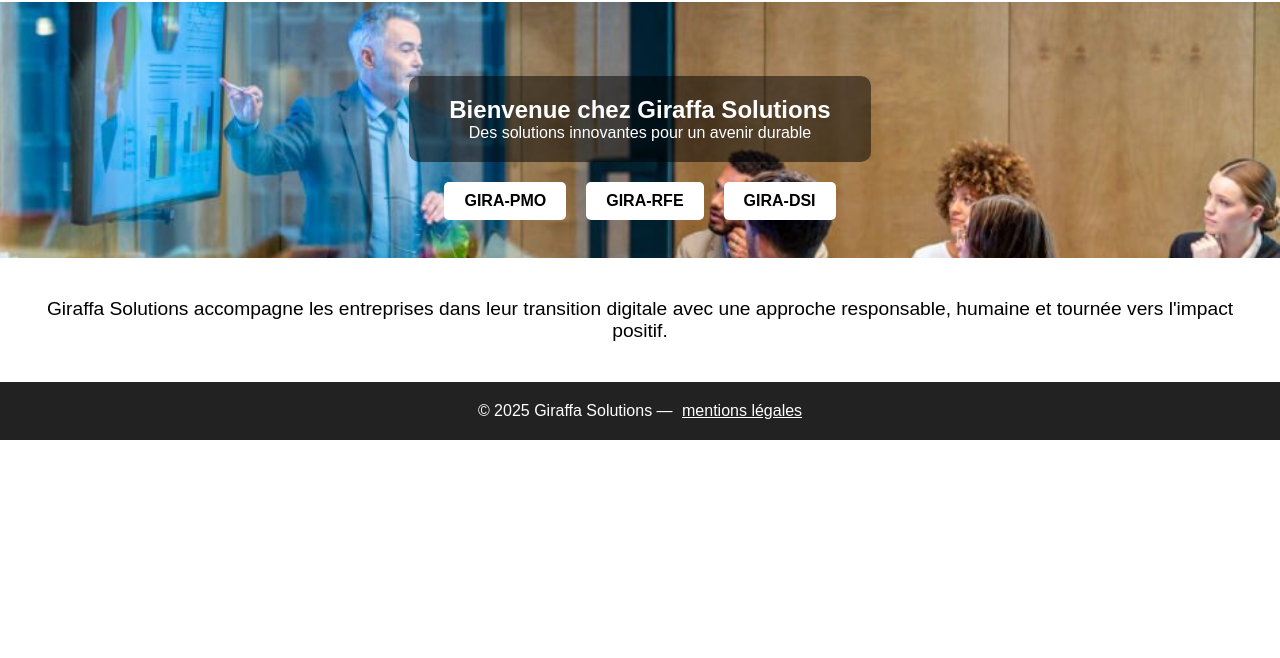
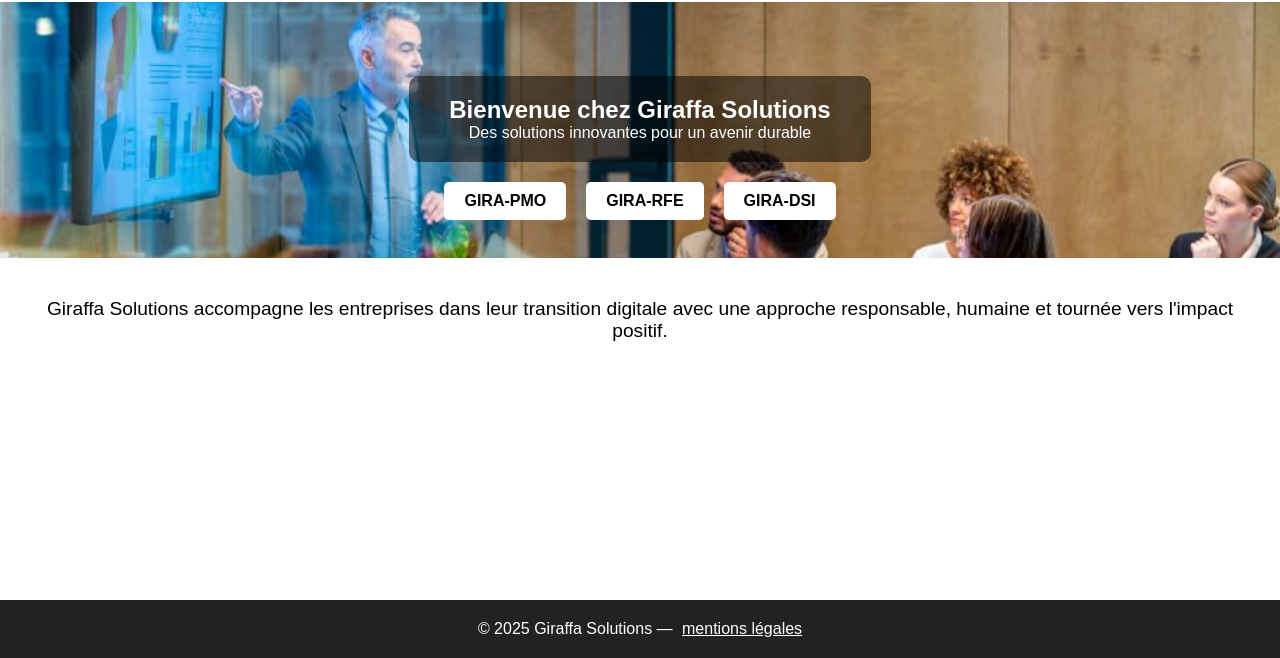
Before and after one commit to gos03/giraffa.solutions, a plain HTML site: page index.html in a window 1280 px wide. Shown: the part 142-800 px from the top of the page. Drawn offline with Linux system fonts and the light colour scheme.

Commit message:
another change on footer

```diff
--- a/index.html
+++ b/index.html
@@ -96,7 +96,7 @@
       text-align: center;
       padding: 20px 0;
       /* Retirer ou commenter les lignes suivantes : */
-      /* position: fixed;
+      position: fixed;
       bottom: 0;
       left: 0; */
     }
```
